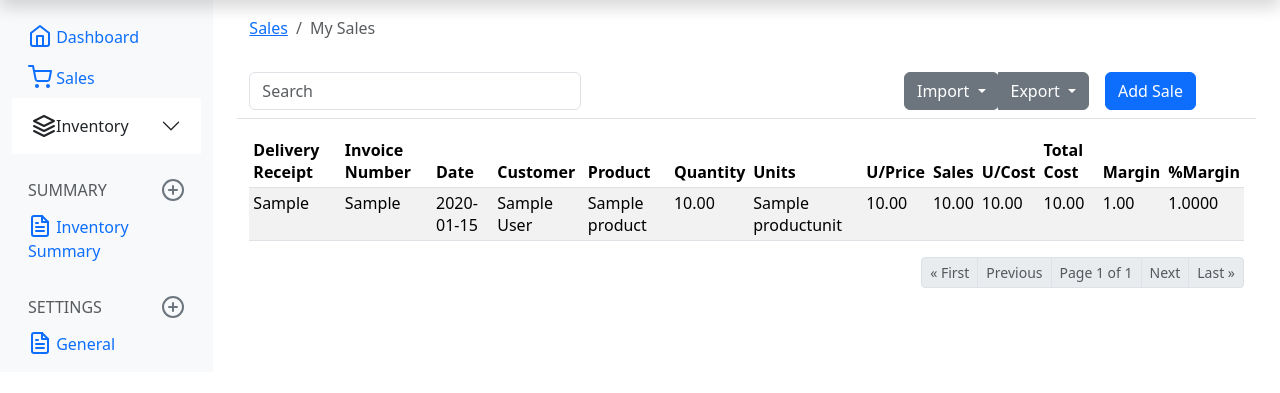
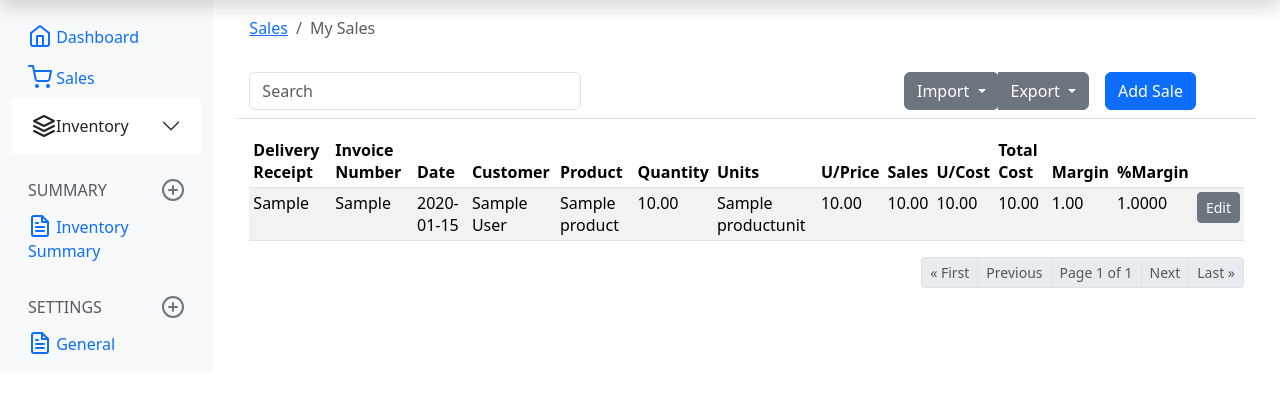
Before and after one commit to lolideppt123/inventory-management-1, a Django app: page /sales/ in a window 1280 px wide. Shown: the part 36-429 px from the top of the page. Run offline with Django 4.2, Linux system fonts and the light colour scheme; a user stored in the database is signed in; tables that the repository leaves empty hold one stand-in row (values such as "Sample post"); some libraries are stand-ins or nearby versions.

Commit message:
forgot to add the button

```diff
--- a/sales/templates/sales/index.html
+++ b/sales/templates/sales/index.html
@@ -74,6 +74,7 @@
                             <th>Total Cost</th>
                             <th>Margin</th>
                             <th>%Margin</th>
+                            <th></th>
                         </tr>
                     </thead>
 
@@ -93,7 +94,7 @@
                             <td>{{sale.total_cost|intcomma}}</td>
                             <td>{{sale.margin|intcomma}}</td>
                             <td>{{sale.margin_percent|intcomma}}</td>
-                            {% comment %} <td><a href={% url 'expenses:edit_expense' expense.id %} class="btn btn-secondary btn-sm">Edit</a></td> {% endcomment %}
+                            <td><a href={% url 'sales:edit_sales' sale.id %} class="btn btn-secondary btn-sm">Edit</a></td>
                         </tr>
                         {% endfor %}
                     </tbody>
```
